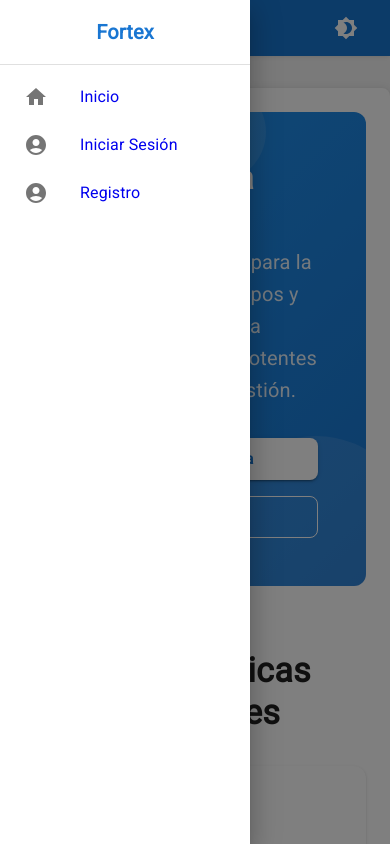
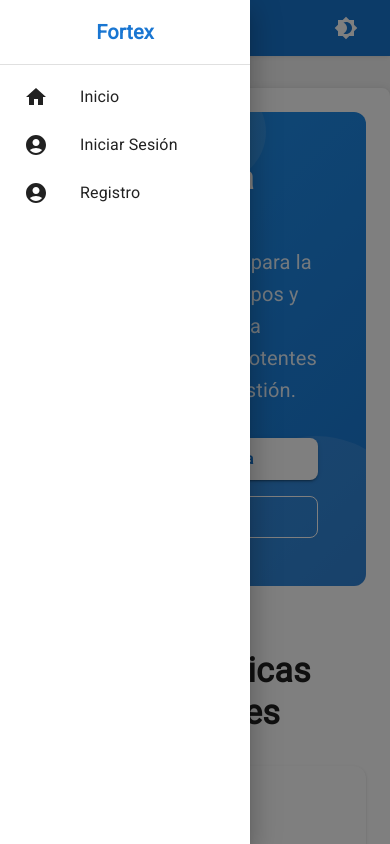
Before and after one commit to SebastianBC09/front-admin-dashboard, a Next.js app: page / in a window 390 px wide. Both pictures are taken after a click on the button 24 px from the left and 28 px from the top of the page. Shown: the top 844 px of the page. Built offline with nearby package versions, Linux system fonts and the light colour scheme.

Commit message:
refactor(header): improve drawer items contrast for dark mode using useTheme

```diff
--- a/components/ClientHeader.tsx
+++ b/components/ClientHeader.tsx
@@ -17,6 +17,7 @@ import {
   MenuItem,
   Divider,
   useMediaQuery,
+  useTheme
 } from '@mui/material';
 import {
   Home as HomeIcon,
@@ -45,6 +46,7 @@ const ClientHeader: React.FC<ClientHeaderProps> = ({ onToggleDarkMode, currentMo
     handleCloseMenu,
     toggleDrawer,
   } = useHeader();
+  const theme = useTheme();
 
   const isMobile = useMediaQuery((theme: any) => theme.breakpoints.down('md'));
 
@@ -63,8 +65,8 @@ const ClientHeader: React.FC<ClientHeaderProps> = ({ onToggleDarkMode, currentMo
 
   const drawerContent = (
     <Box sx={{ width: 250 }} role="presentation" onClick={toggleDrawer}>
-      <Box sx={{ p: 2, display: 'flex', justifyContent: 'center' }}>
-        <Typography variant="h6" sx={{ color: 'primary.main', fontWeight: 'bold' }}>
+      <Box sx={{ p: 2, display: 'flex', alignItems: 'center', justifyContent: 'center' }}>
+        <Typography variant="h6" sx={{ color: theme.palette.primary.main, fontWeight: 'bold' }}>
           Fortex
         </Typography>
       </Box>
@@ -78,10 +80,22 @@ const ClientHeader: React.FC<ClientHeaderProps> = ({ onToggleDarkMode, currentMo
             sx={{
               borderRadius: '0 20px 20px 0',
               mx: 1,
-              '&:hover': { backgroundColor: 'rgba(25, 118, 210, 0.08)' },
+              color: theme.palette.mode === 'dark' ? theme.palette.common.white : 'inherit',
+              '&:hover': {
+                backgroundColor:
+                  theme.palette.mode === 'dark'
+                    ? 'rgba(255, 255, 255, 0.1)'
+                    : 'rgba(25, 118, 210, 0.08)',
+              },
             }}
           >
-            <ListItemIcon>{item.icon}</ListItemIcon>
+            <ListItemIcon
+              sx={{
+                color: theme.palette.mode === 'dark' ? theme.palette.common.white : 'inherit',
+              }}
+            >
+              {item.icon}
+            </ListItemIcon>
             <ListItemText primary={item.text} />
           </ListItem>
         ))}
```
